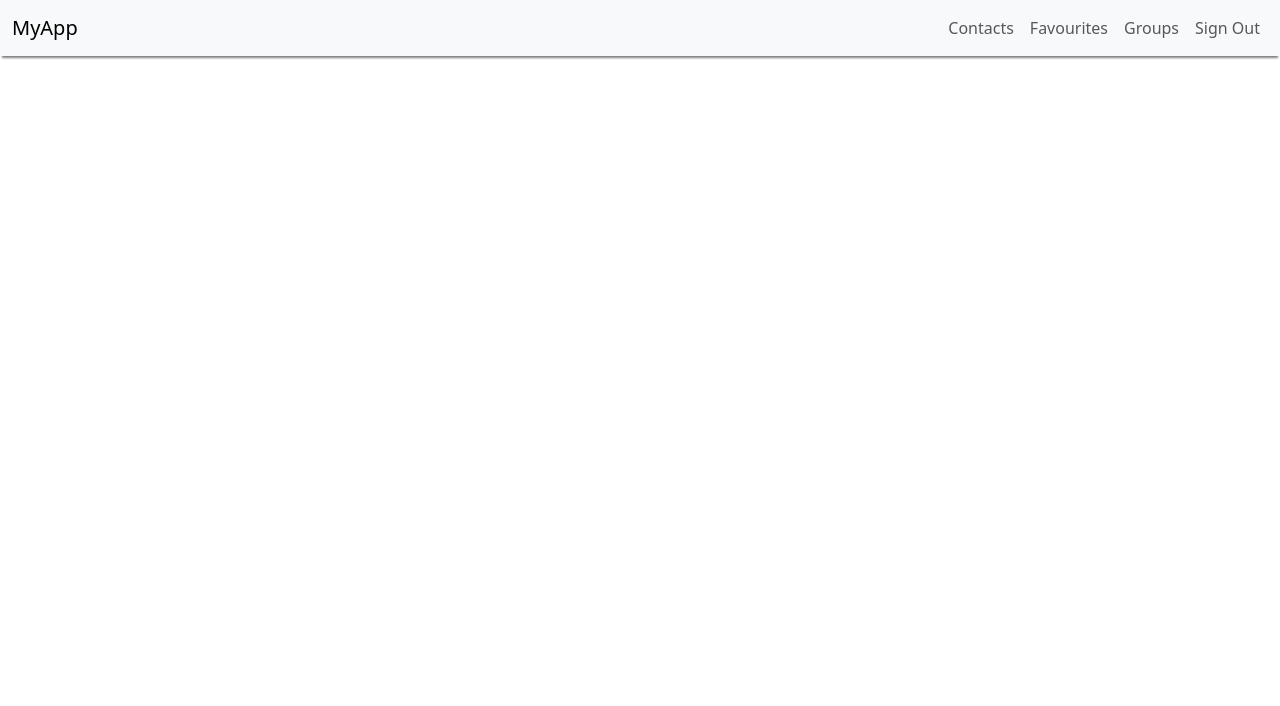
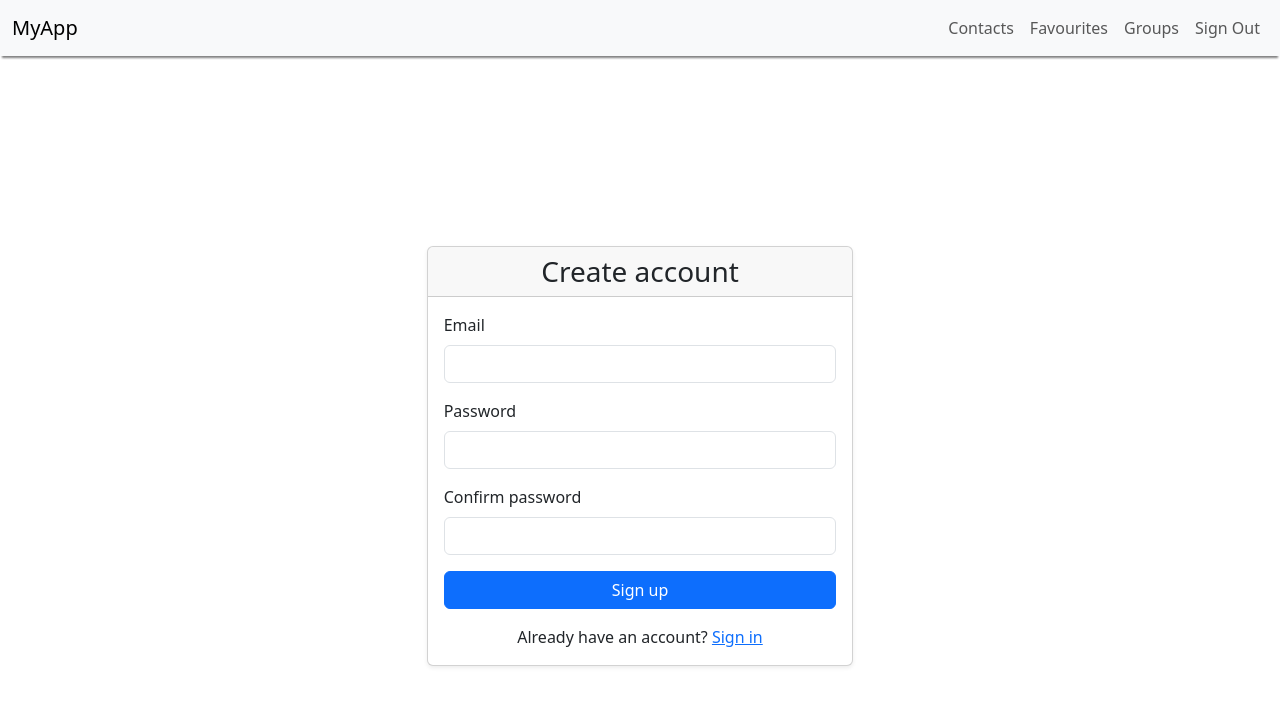
Before and after one commit to gopalkrishnapanda/frontend_react, a React (Create React App) app: page /signup in a window 1280 px wide. Shown: the top 706 px of the page. Built offline with nearby package versions, Linux system fonts and the light colour scheme.

Commit message:
signup and base URL refactored

```diff
--- a/src/App.js
+++ b/src/App.js
@@ -2,6 +2,7 @@ import React, { useEffect, useState } from 'react';
 import { BrowserRouter as Router, Route, Routes, Navigate, useLocation } from 'react-router-dom';
 import { jwtDecode } from 'jwt-decode';
 import Login from './components/Login';
+import Signup from './components/Signup';
 import ContactList from './components/ContactList';
 import ContactShow from './components/ContactShow';
 import GroupList from './components/GroupList';
@@ -53,6 +54,7 @@ const App = () => {
       <NavbarWithConditionalRendering /> {/* Conditionally render Navbar */}
       <Routes>
         <Route path="/" element={<Login onLogin={handleLogin} />} />
+        <Route path="/signup" element={<Signup />} />
         <Route path="/contacts" element={isLoggedIn ? <ContactList /> : <Navigate to="/" />} />
         <Route path="/favorites" element={isLoggedIn ? <ContactList favoritesOnly /> : <Navigate to="/" />} />
         <Route path="/groups" element={isLoggedIn ? <GroupList /> : <Navigate to="/" />} />
--- a/src/components/ContactList.jsx
+++ b/src/components/ContactList.jsx
@@ -2,6 +2,7 @@ import React, { useEffect, useState } from 'react';
 import fetchContacts, { addFavourite, createContact, deleteContact, getCachedContacts, removeFavourite, setCachedContacts, updateContact } from '../services/contactService';
 import 'bootstrap/dist/css/bootstrap.min.css';
 import { useNavigate } from 'react-router-dom';
+import { API_BASE_URL } from '../config';
 
 const getPhotoUrl = (contact) => {
   const photo = contact.photo;
@@ -20,7 +21,7 @@ const getPhotoUrl = (contact) => {
   const filename = photo?.filename || attachment?.filename || blob?.filename || 'contact-photo';
 
   if (signedId) {
-    return `http://127.0.0.1:3001/rails/active_storage/blobs/redirect/${signedId}/${encodeURIComponent(filename)}`;
+    return `${API_BASE_URL}/rails/active_storage/blobs/redirect/${signedId}/${encodeURIComponent(filename)}`;
   }
 
   return null;
@@ -33,7 +34,7 @@ const getDisplayPhotoUrl = (contact) => {
     return photoUrl;
   }
 
-  return `http://127.0.0.1:3001${photoUrl.startsWith('/') ? '' : '/'}${photoUrl}`;
+  return `${API_BASE_URL}${photoUrl.startsWith('/') ? '' : '/'}${photoUrl}`;
 };
 
 const getInitials = (name) => name
--- a/src/components/ContactShow.jsx
+++ b/src/components/ContactShow.jsx
@@ -2,6 +2,7 @@ import React, { useEffect, useState } from 'react';
 import 'bootstrap/dist/css/bootstrap.min.css';
 import { useLocation, useNavigate, useParams } from 'react-router-dom';
 import { deleteContact, updateContact } from '../services/contactService';
+import { API_BASE_URL } from '../config';
 
 const getPhotoUrl = (contact) => {
   const photo = contact.photo;
@@ -20,7 +21,7 @@ const getPhotoUrl = (contact) => {
   const filename = photo?.filename || attachment?.filename || blob?.filename || 'contact-photo';
 
   if (signedId) {
-    return `http://127.0.0.1:3001/rails/active_storage/blobs/redirect/${signedId}/${encodeURIComponent(filename)}`;
+    return `${API_BASE_URL}/rails/active_storage/blobs/redirect/${signedId}/${encodeURIComponent(filename)}`;
   }
 
   return null;
@@ -33,7 +34,7 @@ const getDisplayPhotoUrl = (contact) => {
     return photoUrl;
   }
 
-  return `http://127.0.0.1:3001${photoUrl.startsWith('/') ? '' : '/'}${photoUrl}`;
+  return `${API_BASE_URL}${photoUrl.startsWith('/') ? '' : '/'}${photoUrl}`;
 };
 
 const Contact = () => {
@@ -69,7 +70,7 @@ const Contact = () => {
     const authToken = localStorage.getItem('authToken');
     const fetchContact = async() =>{
         try{
-          const response = await fetch(`http://127.0.0.1:3001/users/${userId}/contacts/${id}`, {
+          const response = await fetch(`${API_BASE_URL}/users/${userId}/contacts/${id}`, {
            headers: { 'Authorization': `Bearer ${authToken}`, // Add auth token to request headers
             'Content-Type': 'application/json' } });
             if (!response.ok){
--- a/src/components/Login.jsx
+++ b/src/components/Login.jsx
@@ -1,18 +1,20 @@
 import React, { useState } from 'react';
-import { useNavigate } from 'react-router-dom';
+import { Link, useLocation, useNavigate } from 'react-router-dom';
 import 'bootstrap/dist/css/bootstrap.min.css';
+import { API_BASE_URL } from '../config';
 
 const Login = ({ onLogin }) => {
   const [email, setEmail] = useState('user10@user.com');
   const [password, setPassword] = useState('password123');
   const [error, setError] = useState('');
   const navigate = useNavigate();
+  const location = useLocation();
 
   const handleSubmit = async (e) => {
     e.preventDefault();
 
     try {
-      const response = await fetch('http://127.0.0.1:3001/users/sign_in', {
+      const response = await fetch(`${API_BASE_URL}/users/sign_in`, {
         method: 'POST',
         headers: {
           'Content-Type': 'application/json',
@@ -70,8 +72,14 @@ const Login = ({ onLogin }) => {
                 />
               </div>
               {error && <p className="text-danger">{error}</p>}
+              {location.state?.signupSuccess && (
+                <p className="text-success">{location.state.signupSuccess}</p>
+              )}
               <button type="submit" className="btn btn-primary w-100">Login</button>
             </form>
+            <p className="text-center mt-3 mb-0">
+              Don&apos;t have an account? <Link to="/signup">Sign up</Link>
+            </p>
           </div>
         </div>
       </div>
--- a/src/components/Navbar.jsx
+++ b/src/components/Navbar.jsx
@@ -3,13 +3,14 @@ import { Link, useNavigate } from 'react-router-dom';
 import 'bootstrap/dist/css/bootstrap.min.css';
 import '../App.css';
 import { clearContactsCache } from '../services/contactService';
+import { API_BASE_URL } from '../config';
 
 const Navbar = () => {
   const navigate = useNavigate();
 
   const handleSignOut = () => {
     const userId = localStorage.getItem('userId');
-    fetch('http://127.0.0.1:3001/users/sign_out', {
+    fetch(`${API_BASE_URL}/users/sign_out`, {
       method: 'DELETE',
       headers: {
         'Content-Type': 'application/json',
--- /dev/null
+++ b/src/components/Signup.jsx
@@ -0,0 +1,115 @@
+import React, { useState } from 'react';
+import { Link, useNavigate } from 'react-router-dom';
+import 'bootstrap/dist/css/bootstrap.min.css';
+import { API_BASE_URL } from '../config';
+
+const Signup = () => {
+  const [email, setEmail] = useState('');
+  const [password, setPassword] = useState('');
+  const [passwordConfirmation, setPasswordConfirmation] = useState('');
+  const [error, setError] = useState('');
+  const [isSubmitting, setIsSubmitting] = useState(false);
+  const navigate = useNavigate();
+
+  const handleSubmit = async event => {
+    event.preventDefault();
+    setError('');
+
+    if (password !== passwordConfirmation) {
+      setError('Passwords do not match.');
+      return;
+    }
+
+    setIsSubmitting(true);
+
+    try {
+      const response = await fetch(`${API_BASE_URL}/users`, {
+        method: 'POST',
+        headers: {
+          'Content-Type': 'application/json',
+          'Accept': 'application/json'
+        },
+        body: JSON.stringify({
+          user: {
+            email,
+            password,
+            password_confirmation: passwordConfirmation
+          }
+        })
+      });
+
+      const data = await response.json().catch(() => null);
+
+      if (!response.ok) {
+        const messages = data?.errors || data?.status?.message || data?.message;
+        throw new Error(Array.isArray(messages) ? messages.join(', ') : messages || 'Unable to create account.');
+      }
+
+      navigate('/', { state: { signupSuccess: 'Account created. Please sign in.' } });
+    } catch (signupError) {
+      setError(signupError.message);
+    } finally {
+      setIsSubmitting(false);
+    }
+  };
+
+  return (
+    <div className="d-flex justify-content-center align-items-center min-vh-100 py-4">
+      <div className="col-11 col-sm-8 col-md-6 col-lg-4">
+        <div className="card shadow-sm">
+          <div className="card-header">
+            <h1 className="h3 text-center mb-0">Create account</h1>
+          </div>
+          <div className="card-body">
+            <form onSubmit={handleSubmit}>
+              <div className="mb-3">
+                <label htmlFor="signup-email" className="form-label">Email</label>
+                <input
+                  id="signup-email"
+                  type="email"
+                  className="form-control"
+                  value={email}
+                  onChange={event => setEmail(event.target.value)}
+                  required
+                />
+              </div>
+              <div className="mb-3">
+                <label htmlFor="signup-password" className="form-label">Password</label>
+                <input
+                  id="signup-password"
+                  type="password"
+                  className="form-control"
+                  value={password}
+                  onChange={event => setPassword(event.target.value)}
+                  minLength="6"
+                  required
+                />
+              </div>
+              <div className="mb-3">
+                <label htmlFor="signup-password-confirmation" className="form-label">Confirm password</label>
+                <input
+                  id="signup-password-confirmation"
+                  type="password"
+                  className="form-control"
+                  value={passwordConfirmation}
+                  onChange={event => setPasswordConfirmation(event.target.value)}
+                  minLength="6"
+                  required
+                />
+              </div>
+              {error && <p className="text-danger">{error}</p>}
+              <button type="submit" className="btn btn-primary w-100" disabled={isSubmitting}>
+                {isSubmitting ? 'Creating account...' : 'Sign up'}
+              </button>
+            </form>
+            <p className="text-center mt-3 mb-0">
+              Already have an account? <Link to="/">Sign in</Link>
+            </p>
+          </div>
+        </div>
+      </div>
+    </div>
+  );
+};
+
+export default Signup;
--- /dev/null
+++ b/src/config.js
@@ -0,0 +1 @@
+export const API_BASE_URL = 'http://192.168.1.7:3001';
--- a/src/services/groupService.jsx
+++ b/src/services/groupService.jsx
@@ -1,4 +1,5 @@
-const API_BASE_URL = 'http://127.0.0.1:3001';
+import { API_BASE_URL } from '../config';
+
 const groupsCache = {};
 
 export const getCachedGroups = (userId) => groupsCache[userId] || [];
```
Also changed, not shown: src/services/contactService.jsx (+7 -5 lines).
